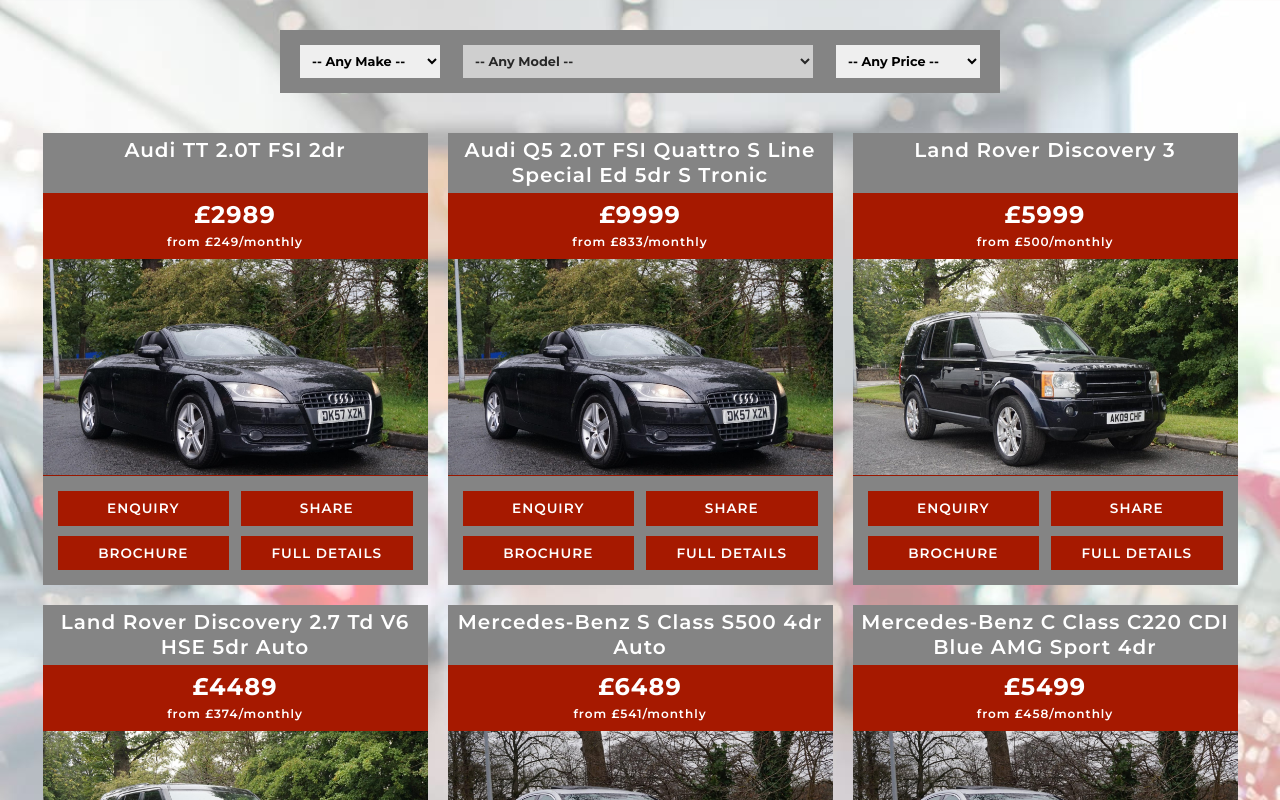
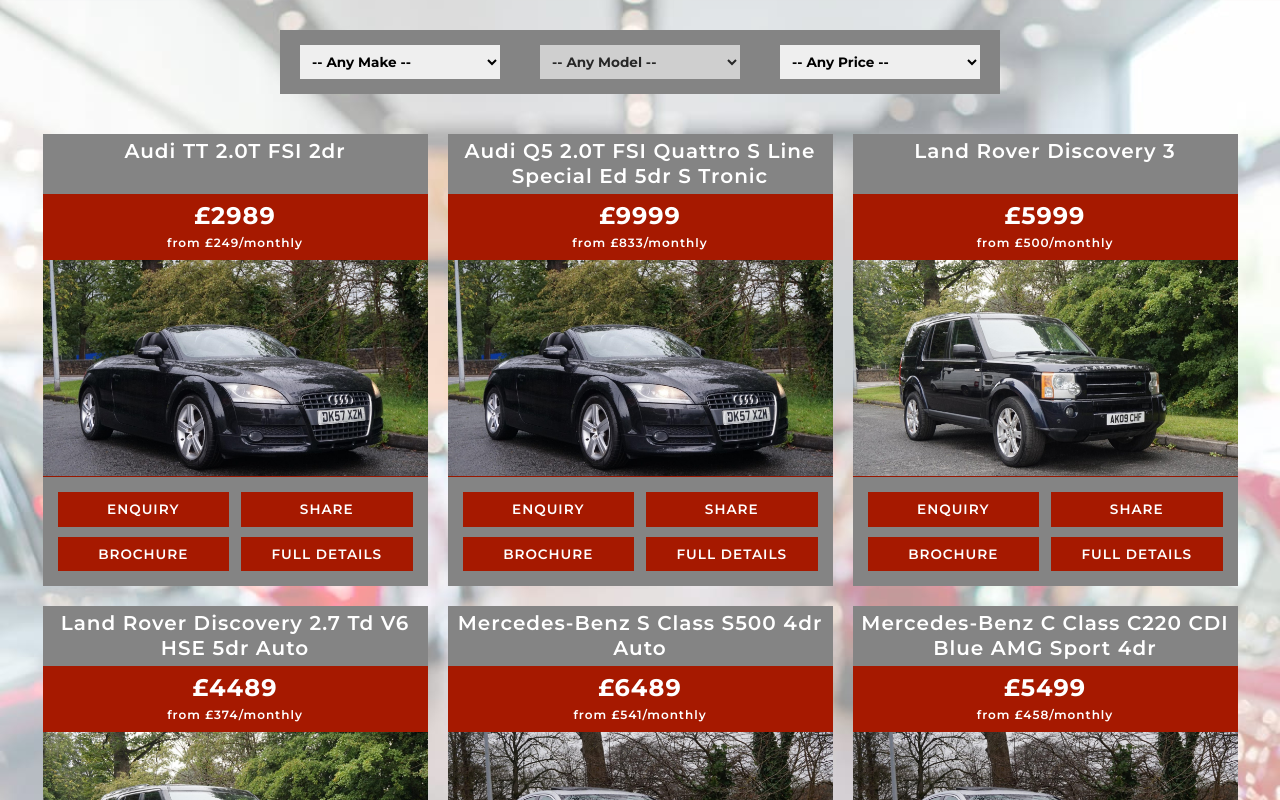
Before and after one commit to vladmoca90/NEXTJS-miniprojects, a Next.js app in the folder miniprojects/: page / in a window 1280 px wide. Shown: the top 800 px of the page. Built offline with nearby package versions, Linux system fonts and the light colour scheme.

Commit message:
Fixed the form bugs

```diff
--- a/miniprojects/src/app/page.tsx
+++ b/miniprojects/src/app/page.tsx
@@ -45,7 +45,7 @@ export default function CarsComponent() {
         <section className="box">
             <div className="showroom-search">
                 <form>
-                    <select id="carMake" title="carMake" className="peer p-2 outline-0 transition-all placeholder-shown:border placeholder-shown:border-blue-gray-200 placeholder-shown:border-t-blue-gray-200 empty:!bg-gray-900 focus:border-2 focus:border-t-transparent focus:outline-0 disabled:border-0 disabled:bg-blue-gray-50">
+                    <select id="carMake" title="carMake" className="peer h-full p-2 outline outline-0 transition-all placeholder-shown:border placeholder-shown:border-blue-gray-200 placeholder-shown:border-t-blue-gray-200 empty:!bg-gray-900 focus:border-2 focus:border-t-transparent focus:outline-0 disabled:border-0 disabled:bg-blue-gray-50">
                         <option value="make">-- Any Make --</option>
                         {
                             removeDuplicatedMakes().map((car, index) => {
@@ -55,7 +55,7 @@ export default function CarsComponent() {
                             })
                         }
                     </select>
-                    <select id="carModel" title="carModel" disabled className="peer p-2 outline-0 transition-all placeholder-shown:border placeholder-shown:border-blue-gray-200 placeholder-shown:border-t-blue-gray-200 empty:!bg-gray-900 focus:border-2 focus:border-t-transparent focus:outline-0 disabled:border-0 disabled:bg-blue-gray-50">
+                    <select id="carModel" title="carModel" disabled className="peer h-full p-2 outline outline-0 transition-all placeholder-shown:border placeholder-shown:border-blue-gray-200 placeholder-shown:border-t-blue-gray-200 empty:!bg-gray-900 focus:border-2 focus:border-t-transparent focus:outline-0 disabled:border-0 disabled:bg-blue-gray-50">
                         <option value="model">-- Any Model --</option>
                         {
                             cars.map((car, index) => {
@@ -65,7 +65,7 @@ export default function CarsComponent() {
                             })
                         }
                     </select>
-                    <select id="carPrice" title="carPrice" className="peer p-2 outline-0 transition-all placeholder-shown:border placeholder-shown:border-blue-gray-200 placeholder-shown:border-t-blue-gray-200 empty:!bg-gray-900 focus:border-2 focus:border-t-transparent focus:outline-0 disabled:border-0 disabled:bg-blue-gray-50">
+                    <select id="carPrice" title="carPrice" className="peer h-full p-2 outline outline-0 transition-all placeholder-shown:border placeholder-shown:border-blue-gray-200 placeholder-shown:border-t-blue-gray-200 empty:!bg-gray-900 focus:border-2 focus:border-t-transparent focus:outline-0 disabled:border-0 disabled:bg-blue-gray-50">
                         <option value="price">-- Any Price --</option>
                         <option value="low">&pound;0 - &pound;4999</option>
                         <option value="medium">&pound;5000 - &pound;9999</option>
--- a/miniprojects/src/app/styles/cars-showroom.css
+++ b/miniprojects/src/app/styles/cars-showroom.css
@@ -32,10 +32,10 @@ body {
 #carMake,
 #carModel,
 #carPrice {
-    font-size: .8rem;
+    font-size: .85rem;
     font-weight: 700;
     height: auto;
-    max-width: 350px;
+    width: 200px;
 }
 
 .showroom-buttons,
```
